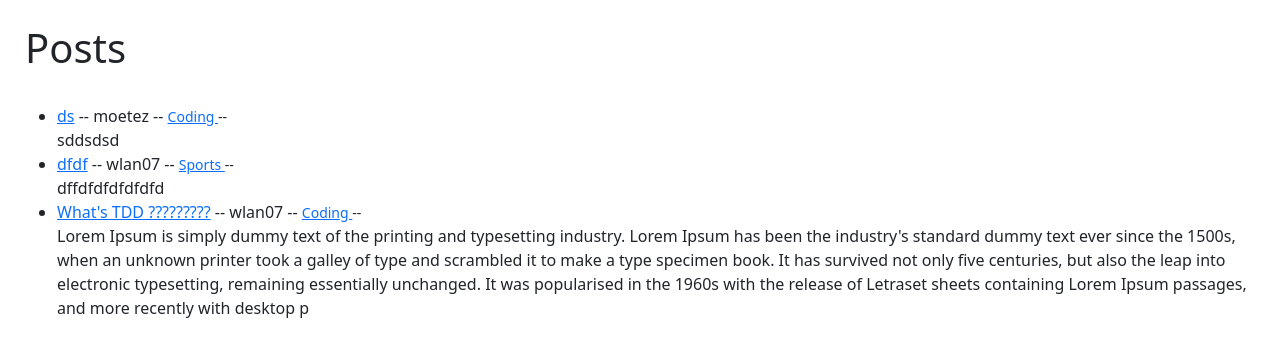
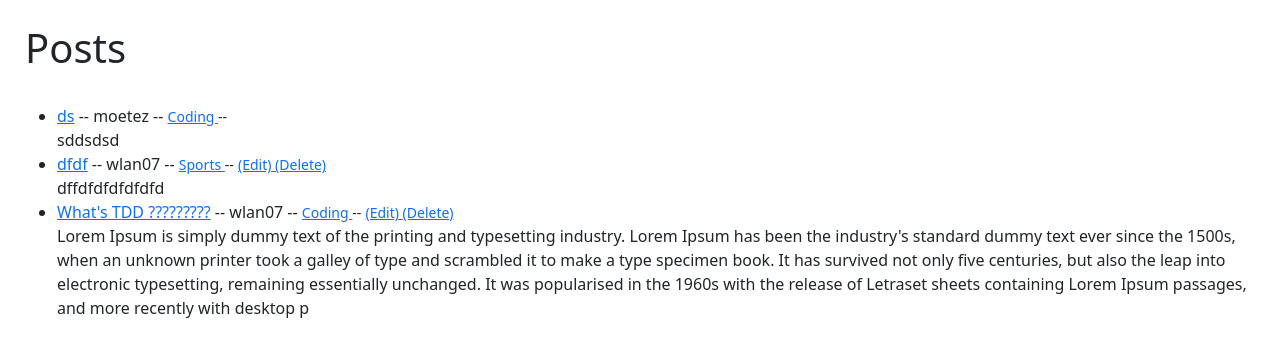
Before and after one commit to wlan07/blog_app_django, a Django app: page / in a window 1280 px wide. Shown: the part 81-438 px from the top of the page. Run offline with Django 4.2, Linux system fonts and the light colour scheme; a user stored in the database is signed in; data comes from the database, SQL or seed files in the repository.

Commit message:
restrict who can edit and delete post to post author🔒

```diff
--- a/myblogapp/templates/myblogapp/home.html
+++ b/myblogapp/templates/myblogapp/home.html
@@ -20,8 +20,11 @@
 
         <small><a href="{% url 'filter' post.category|slugify %}"> {{post.category}} </a> --</small>
 
-        {% if user.is_authenticated %}
+        {% if user.is_authenticated and user.id == post.author.id %}
 
+
+        <small><a href="{% url 'update-post' post.pk %}"> (Edit) </a></small>
+        <small><a href="{% url 'delete-post' post.pk %}"> (Delete) </a></small>
 
 
 
```
